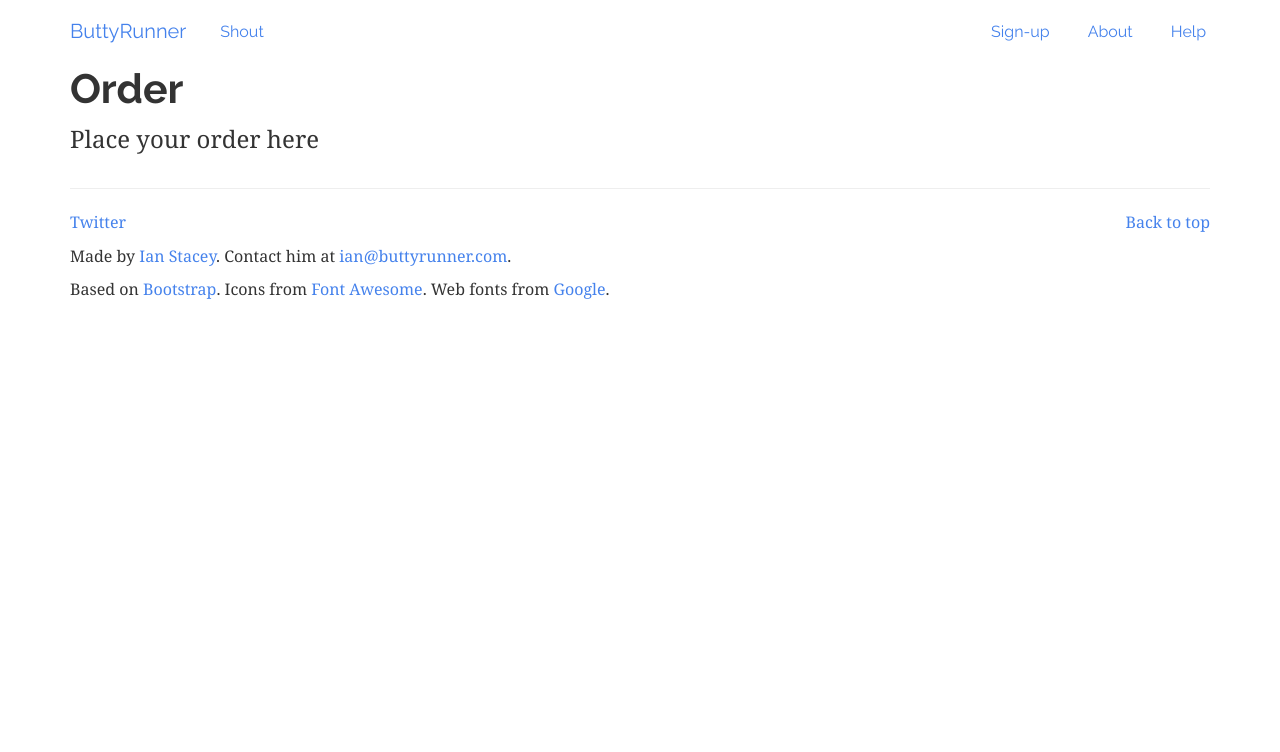
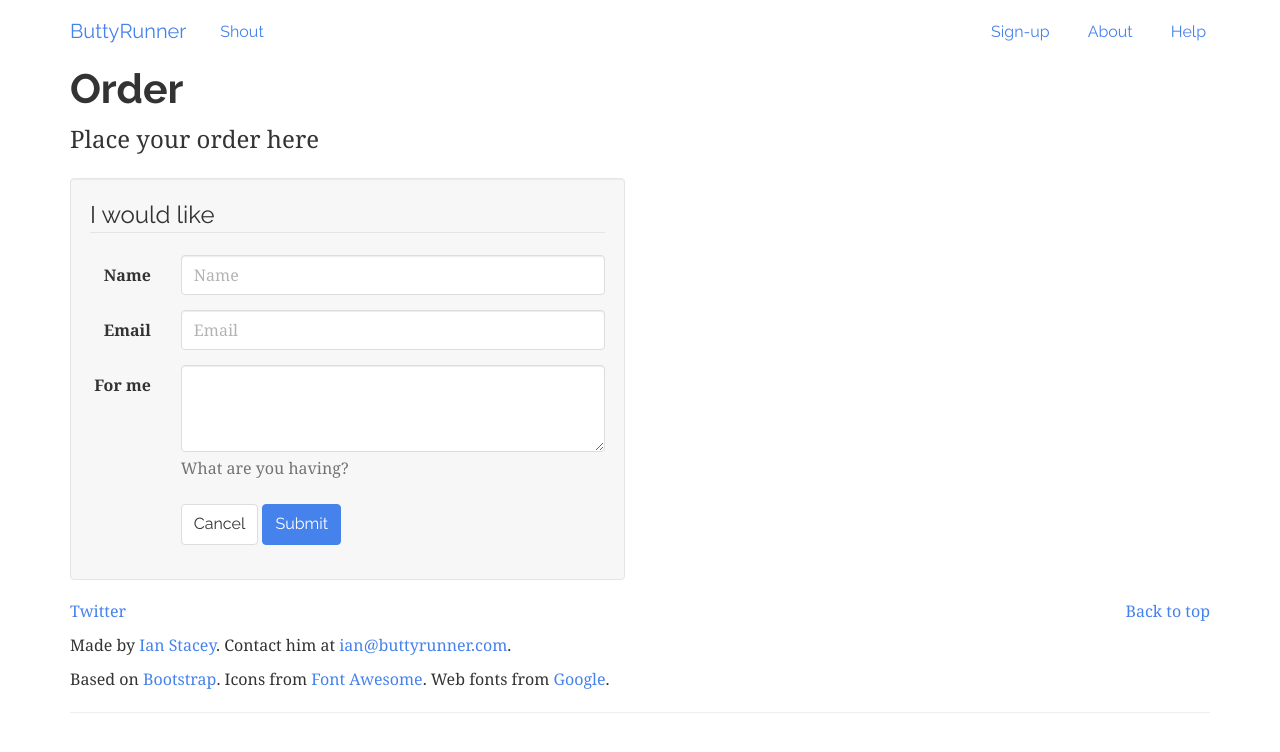
Before and after one commit to ael1930/buttyrunner, a PHP site: page /order/?b=1 in a window 1280 px wide. Shown: the top 752 px of the page. Run offline with PHP 8.4, Linux system fonts and the light colour scheme; some libraries are stand-ins or nearby versions.

Commit message:
Added the form and logic to place an order.

```diff
--- a/order/index.php
+++ b/order/index.php
@@ -1,4 +1,41 @@
-<!DOCTYPE html>
+<?php
+require_once('../inc/config.php');
+
+if(count( $_POST) > 0)
+{
+	// Store order in database
+	$mysqli = new mysqli($db_server, $db_user, $db_password, $db_database);
+
+	// If email address doesn't already exist, create the user
+	$result = $mysqli->query('SELECT id, name FROM user WHERE email = "' . trim($_POST['email']) . '" LIMIT 1');
+	if($result->num_rows > 0)
+	{
+		$row = $result->fetch_row();
+		$user_id = $row['0'];
+
+		// If the user's name has changed (why?) keep the data current
+		if($row['1'] != trim($_POST['name']))
+		{
+			$mysqli->query('UPDATE user SET name = "' . $_POST['name'] . '" WHERE id = "' . $row[0] . '"');
+		}
+	}
+	else
+	{
+		$user_id = uniqid("1");
+		$mysqli->query('INSERT INTO user (id, name, email) VALUES ("' . $user_id . '", "' . trim($_POST['name']) . '", "' . trim($_POST['email']) . '")');
+	}
+	$result->close();
+
+	// Add My Item
+	$butty_id = uniqid("3");
+	$mysqli->query('INSERT INTO butty (id, user_id, buttyrun_id, product) VALUES ("' . $butty_id . '", "' . $user_id . '", "' . $_POST["buttyrun_id"] . '", "' . trim($_POST["product"]) . '")');
+
+	$mysqli->close();
+
+	header('Location: ' . $baseUrl . 'order/thanks');
+	exit();
+}
+?><!DOCTYPE html>
 <html lang="en">
   <head>
     <meta charset="utf-8">
@@ -30,6 +67,47 @@
 		            <div class="col-lg-6">
 		              <h1>Order</h1>
 		              <p class="lead">Place your order here</p>
+
+					  <div class="well">
+					                <form class="bs-example form-horizontal" method="post" action="./">
+										<input type="hidden" name="buttyrun_id" value="<?=$_GET["b"]?>"/>
+					                  <fieldset>
+					                    <legend>I would like</legend>
+
+					                    <div class="form-group">
+					                      <label for="name" class="col-lg-2 control-label">Name</label>
+					                      <div class="col-lg-10">
+					                        <input type="text" class="form-control" id="name" placeholder="Name" name="name">
+					                      </div>
+					                    </div>
+
+					                    <div class="form-group">
+					                      <label for="inputEmail" class="col-lg-2 control-label">Email</label>
+					                      <div class="col-lg-10">
+					                        <input type="text" class="form-control" id="inputEmail" placeholder="Email" name="email">
+					                      </div>
+					                    </div>
+
+
+  					                    <div class="form-group">
+  					                      <label for="product" class="col-lg-2 control-label">For me</label>
+  					                      <div class="col-lg-10">
+  					                        <textarea class="form-control" rows="3" id="product" name="product"></textarea>
+  					                        <span class="help-block">What are you having?</span>
+  					                      </div>
+  					                    </div>
+
+					                    <div class="form-group">
+					                      <div class="col-lg-10 col-lg-offset-2">
+					                        <button class="btn btn-default">Cancel</button>
+					                        <button type="submit" class="btn btn-primary">Submit</button>
+					                      </div>
+					                    </div>
+
+									</fieldset>
+								</form>
+							</div
+
 		            </div>
 		          </div>
 		        </div>
```
